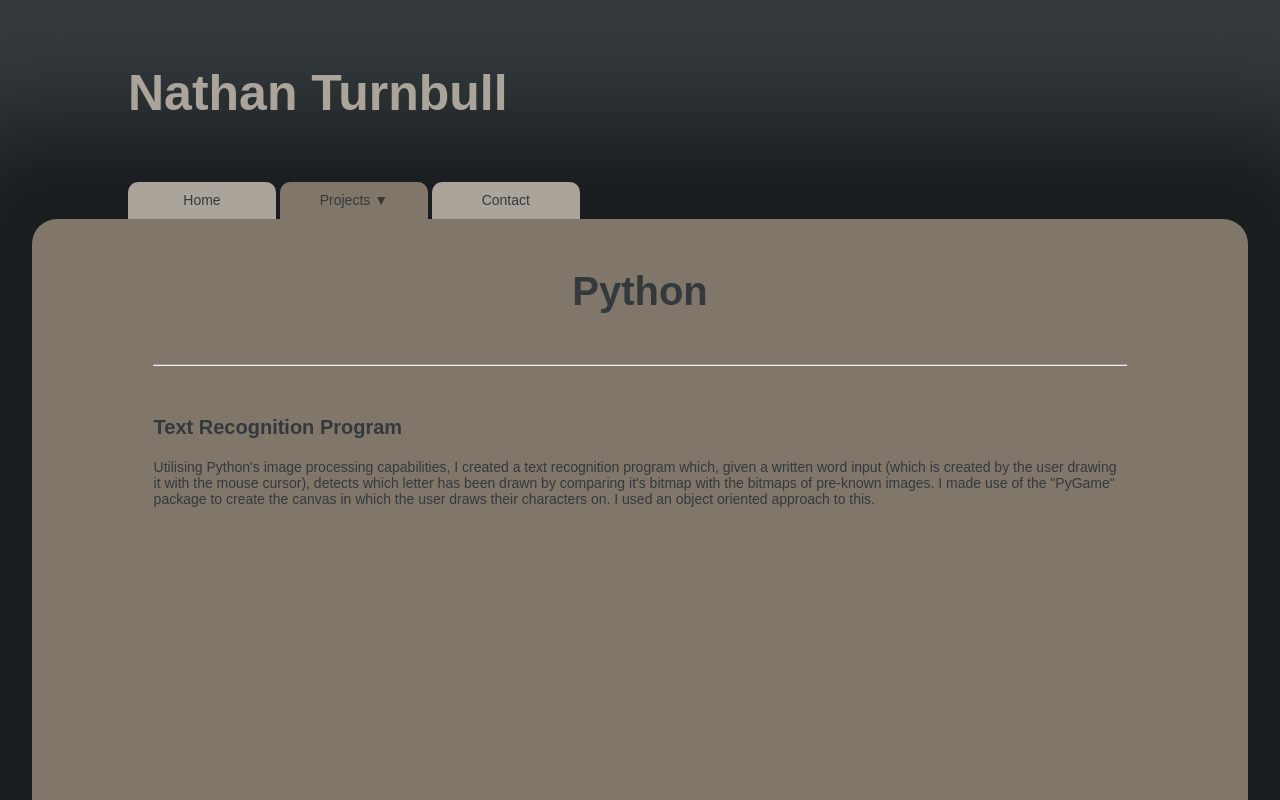
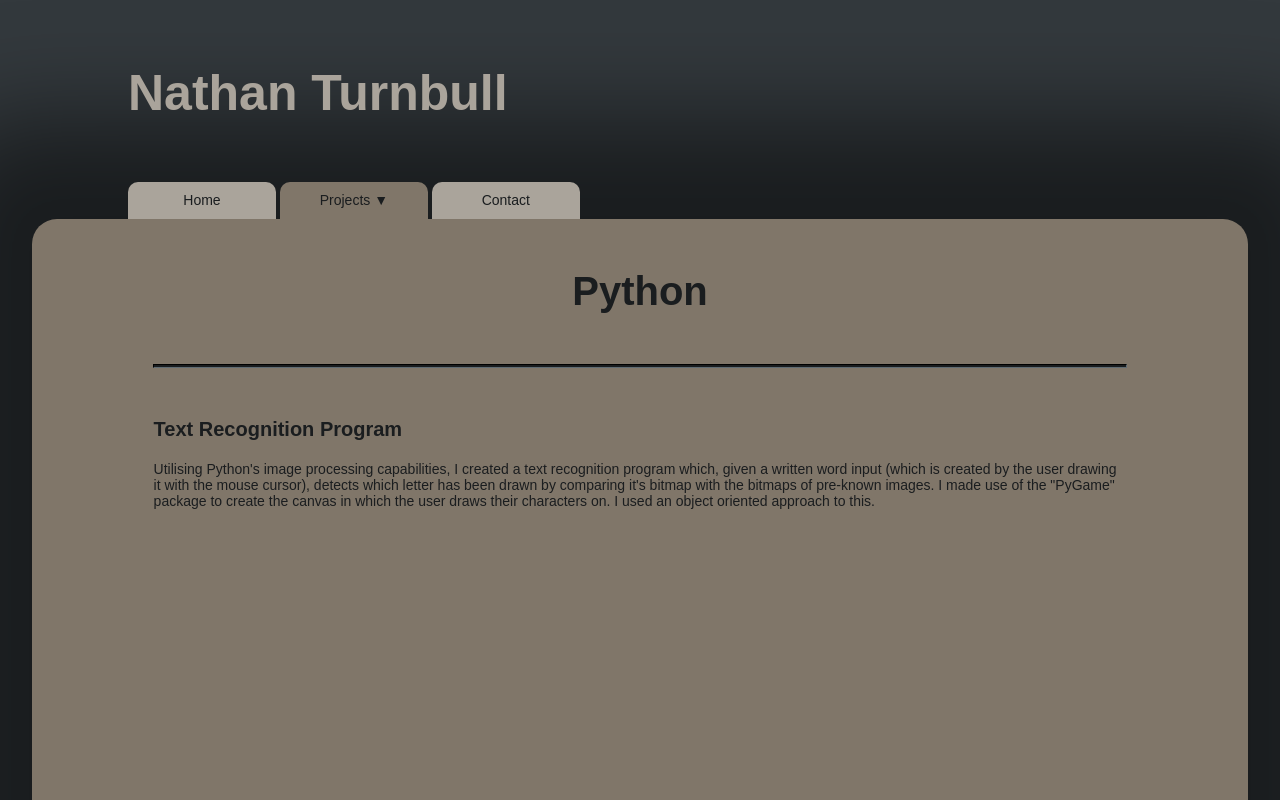
Before and after one commit to NathanosG/NathanosG.github.io, a plain HTML site: page python.html in a window 1280 px wide. Shown: the top 800 px of the page. Drawn offline with Linux system fonts and the light colour scheme.

Commit message:
Adjusted colour of text

```diff
--- a/websiteStyle.css
+++ b/websiteStyle.css
@@ -41,14 +41,14 @@ h1{
 }
 
 h2{
-  color: #33393D;
+  color: #1A1D1F;
   margin: 50px;
   text-align: center;
   font-size: 40px;
 }
 
 h3{
-  color: #33393D;
+  color: #1A1D1F;
   margin-left: 10%;
   margin-top: 50px;
   text-align: left;
@@ -56,7 +56,7 @@ h3{
 }
 
 p {
-  color: #33393D;
+  color: #1A1D1F;
   margin-left: 10%;
   margin-right: 10%;
   text-align: left;
@@ -72,7 +72,9 @@ nav{
 
 hr{
   width: 80%;
-  color: #33393D;
+  height: 2px;
+  border-color: #1A1D1F;
+  background-color: #1A1D1F;
 }
 
 #on {
@@ -86,7 +88,7 @@ hr{
   border-top-left-radius: 10px;
   border-top-right-radius: 10px;
   padding: 10.5px 0px 10.5px 0px;
-  color: #33393D;
+  color: #1A1D1F;
   border: none;
 }
 
@@ -114,7 +116,7 @@ hr{
   border-top-right-radius: 10px;
   padding: 10.5px 0px 10.5px 0px;
   text-decoration: none;
-  color: #33393D;
+  color: #1A1D1F;
   border: none;
 }
 
@@ -132,7 +134,7 @@ hr{
 }
 
 .dropdown-content a {
-  color: #33393D;
+  color: #1A1D1F;
   background-color: #AAA49B;
   padding: 12px 16px;
   text-decoration: none;
```
